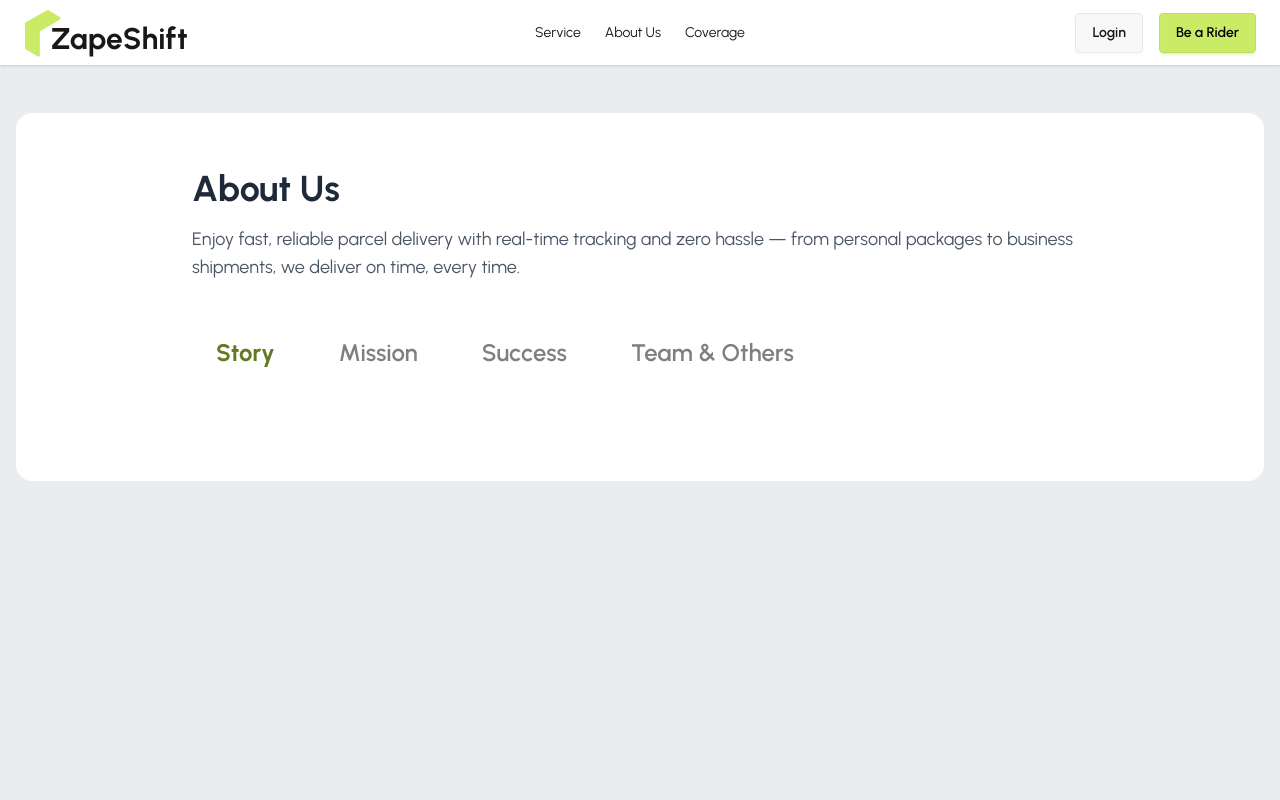
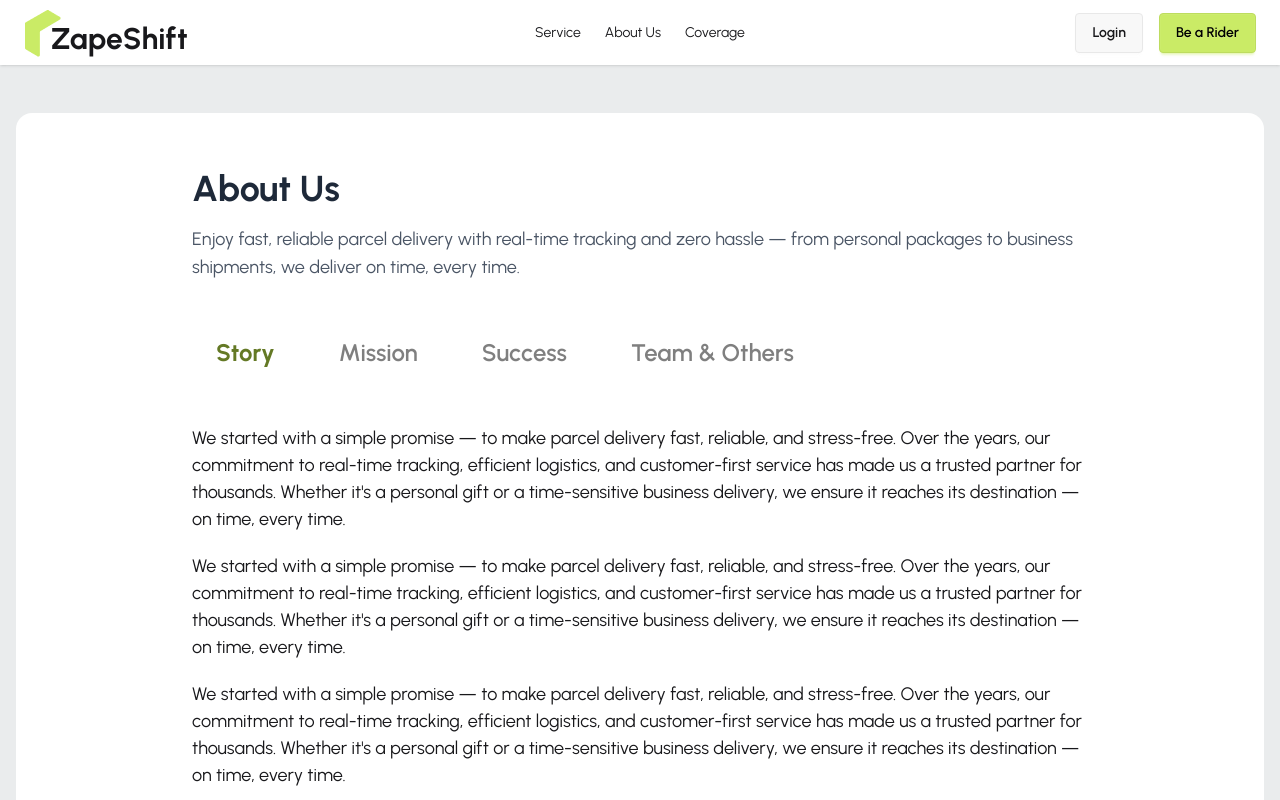
Before and after one commit to Shoybit/zaap-shift, a React (Vite) app: page /about in a window 1280 px wide. Shown: the top 800 px of the page. Built offline with nearby package versions, Linux system fonts and the light colour scheme; no server answers.

Commit message:
about paragrph  added

```diff
--- a/src/Pages/About/About.jsx
+++ b/src/Pages/About/About.jsx
@@ -30,8 +30,12 @@ const About = () => {
           Team & Others
         </button>
       </div>
-
-
+    {/* paragrph Section */}
+    <div className="max-w-4xl mx-auto flex flex-col gap-5">
+        <p className="text-[18px]">We started with a simple promise — to make parcel delivery fast, reliable, and stress-free. Over the years, our commitment to real-time tracking, efficient logistics, and customer-first service has made us a trusted partner for thousands. Whether it's a personal gift or a time-sensitive business delivery, we ensure it reaches its destination — on time, every time.</p>
+        <p className="text-[18px]">We started with a simple promise — to make parcel delivery fast, reliable, and stress-free. Over the years, our commitment to real-time tracking, efficient logistics, and customer-first service has made us a trusted partner for thousands. Whether it's a personal gift or a time-sensitive business delivery, we ensure it reaches its destination — on time, every time.</p>
+        <p className="text-[18px]">We started with a simple promise — to make parcel delivery fast, reliable, and stress-free. Over the years, our commitment to real-time tracking, efficient logistics, and customer-first service has made us a trusted partner for thousands. Whether it's a personal gift or a time-sensitive business delivery, we ensure it reaches its destination — on time, every time.</p>
+    </div>
       </div>
 
     </div>
```
